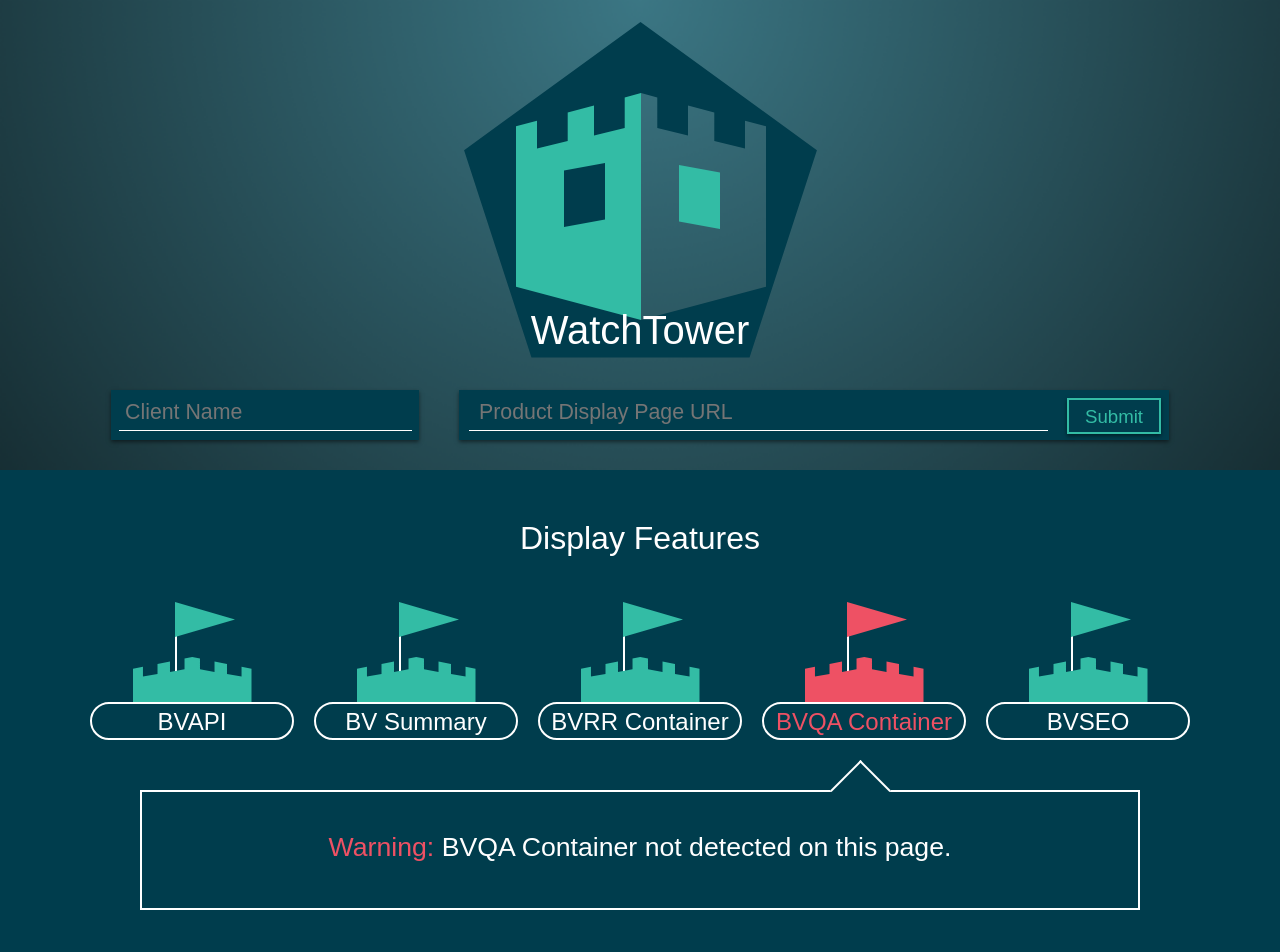
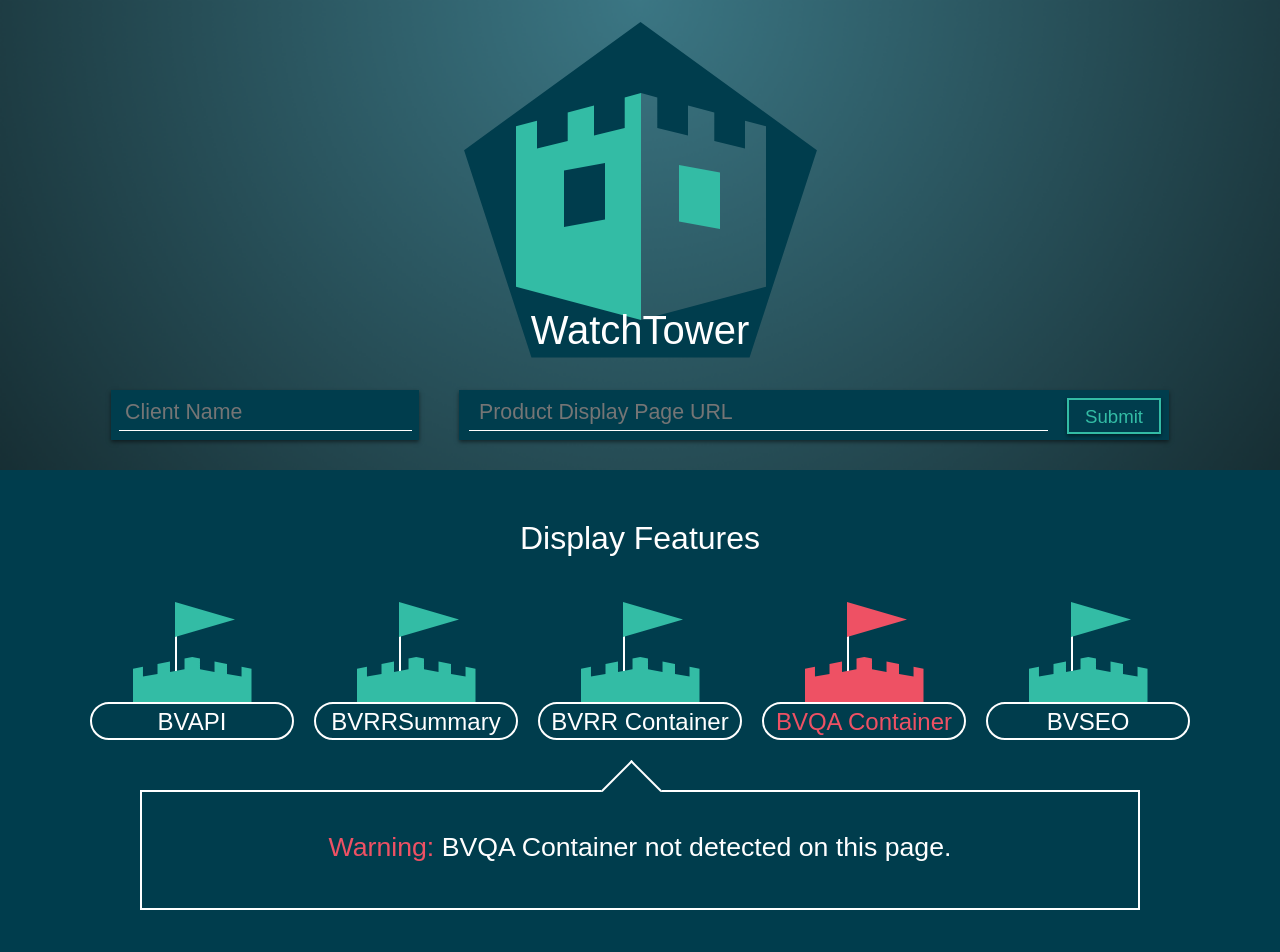
Before and after one commit to colin1717/WatchTower3, a React (Create React App) app in the folder watchtower/: page / in a window 1280 px wide. Shown: the top 952 px of the page. Built offline with nearby package versions, Linux system fonts and the light colour scheme.

Commit message:
added MessageBox component

```diff
--- /dev/null
+++ b/watchtower/src/children_components/MessageBox.js
@@ -0,0 +1,32 @@
+import React, { Component } from 'react';
+import './css/MessageBox.css';
+
+class MessageBox extends Component {
+  render() {
+
+    let activeTab;
+
+    if (this.props.selected == "BVSEO") {
+      activeTab = "message-box-bvseo";
+    } else if (this.props.selected == "BVRRSummary") {
+      activeTab = "message-box-bvsummary";
+    } else if (this.props.selected == "BVRRContainer") {
+      activeTab = "message-box-bvrr";
+    } else if (this.props.selected == "BVQAContainer") {
+      activeTab = "message-box-bvqa";
+    } else {
+      activeTab = "message-box-bvapi";
+    };
+
+
+    return (
+      <div className={activeTab}>
+        <div className="message-box-text">
+          <span className="warning-text">Warning: </span><span className='message-text'>BVQA Container not detected on this page.</span>
+        </div>
+      </div>
+    )
+  }
+}
+
+export default MessageBox;
--- a/watchtower/src/children_components/ResultsDisplay.js
+++ b/watchtower/src/children_components/ResultsDisplay.js
@@ -1,6 +1,7 @@
 import React, { Component } from 'react';
 import './css/ResultsDisplay.css';
 import Castle from './Castle';
+import MessageBox from './MessageBox';
 
 class ResultsDisplay extends Component {
   render() {
@@ -10,18 +11,14 @@ class ResultsDisplay extends Component {
           <span className='display-features-text'>Display Features</span>
           <div className="display-features-castles">
             <Castle title="BVAPI" />
-            <Castle title="BV Summary" />
+            <Castle title="BVRRSummary" />
             <Castle title="BVRR Container" />
 
             <Castle title="BVQA Container" warning='warning' />
             <Castle title="BVSEO" />
           </div>
 
-          <div className="message-box">
-            <div className="message-box-text">
-              <span className="warning-text">Warning: </span><span className='message-text'>BVQA Container not detected on this page.</span>
-            </div>
-          </div>
+          <MessageBox selected="BVRRContainer" />
 
         </div>
 
--- /dev/null
+++ b/watchtower/src/children_components/css/MessageBox.css
@@ -0,0 +1,90 @@
+/* Message-box */
+
+.message-box-bvapi::before {
+  height: 43px;
+  width: 43px;
+  border-top: 2px solid white;
+  border-left: 2px solid white;
+  box-sizing: border-box;
+  position: absolute;
+  top:-20%;
+  left: 3%;
+  transform: rotate(45deg);
+  content: "";
+  background-color: #003D4D;
+}
+
+.message-box-bvsummary::before {
+  height: 43px;
+  width: 43px;
+  border-top: 2px solid white;
+  border-left: 2px solid white;
+  box-sizing: border-box;
+  position: absolute;
+  top:-20%;
+  left: 25%;
+  transform: rotate(45deg);
+  content: "";
+  background-color: #003D4D;
+}
+
+.message-box-bvrr::before {
+  height: 43px;
+  width: 43px;
+  border-top: 2px solid white;
+  border-left: 2px solid white;
+  box-sizing: border-box;
+  position: absolute;
+  top:-20%;
+  left: 47%;
+  transform: rotate(45deg);
+  content: "";
+  background-color: #003D4D;
+}
+.message-box-bvqa::before {
+  height: 43px;
+  width: 43px;
+  border-top: 2px solid white;
+  border-left: 2px solid white;
+  box-sizing: border-box;
+  position: absolute;
+  top:-20%;
+  left: 70%;
+  transform: rotate(45deg);
+  content: "";
+  background-color: #003D4D;
+}
+
+.message-box-bvseo::before {
+  height: 43px;
+  width: 43px;
+  border-top: 2px solid white;
+  border-left: 2px solid white;
+  box-sizing: border-box;
+  position: absolute;
+  top:-20%;
+  left: 93%;
+  transform: rotate(45deg);
+  content: "";
+  background-color: #003D4D;
+}
+
+.message-box-bvapi, .message-box-bvsummary, .message-box-bvrr, .message-box-bvqa, .message-box-bvseo {
+  position: relative;
+  height: 120px;
+  width: 1000px;
+  border: 2px white solid;
+  margin: auto;
+  margin-top: 40px;
+  box-sizing: border-box;
+}
+
+.message-box-text {
+  font-size: 20pt;
+  padding-top: 40px;
+  color: white;
+}
+
+.warning-text {
+  color: #EE5164;
+}
```
